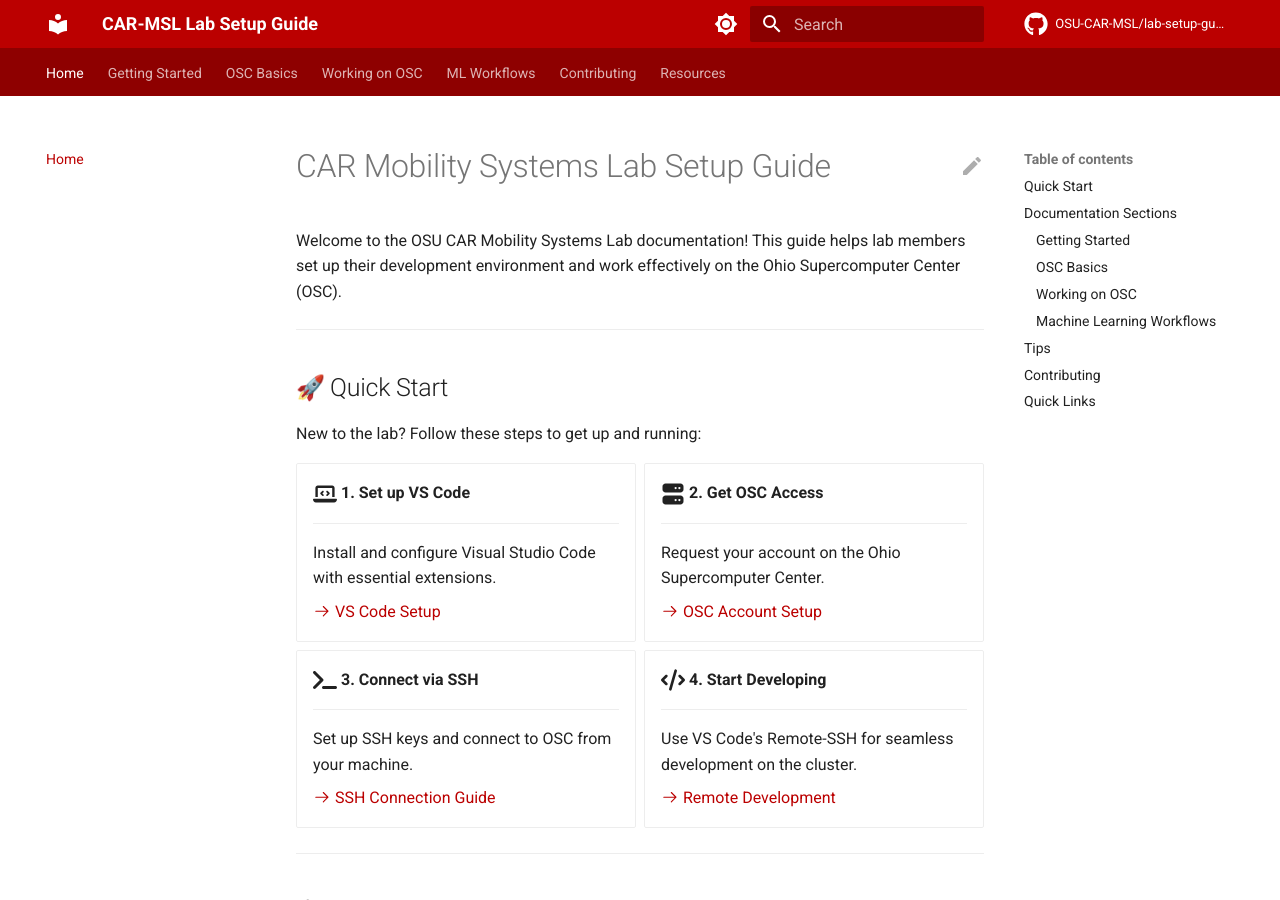
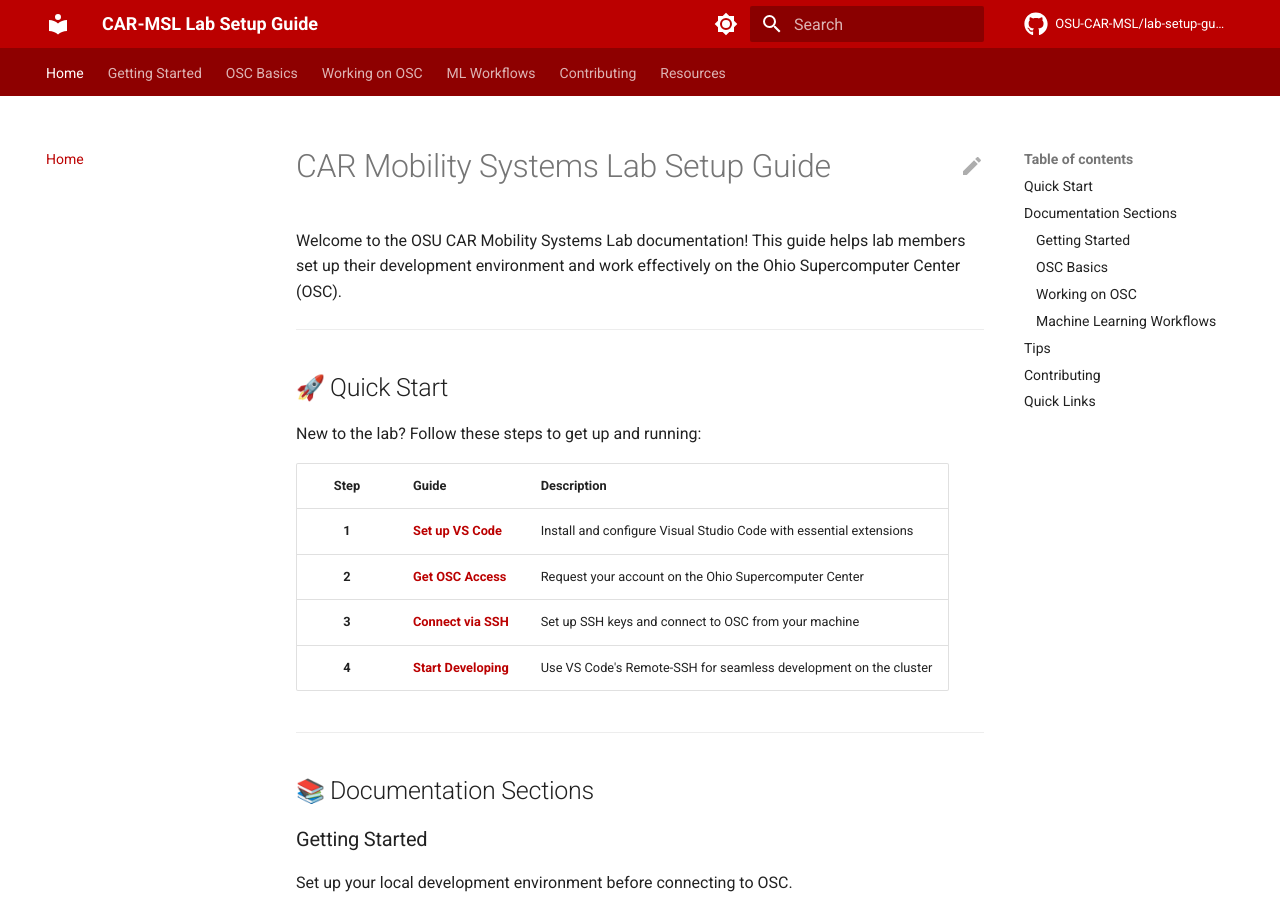
Before and after one commit to OSU-CAR-MSL/lab-setup-guide, an MkDocs documentation site: the page built from docs/index.md, in a window 1280 px wide and 900 px high. Built offline with MkDocs 1.6.1 and Material for MkDocs 9.7.7, drawn with Linux system fonts in a browser that asks for light colours; emoji names are drawn with the system emoji font; comment, search, counter and statistics services are not loaded.

Commit message:
Fix Quick Start section to use standard markdown table
Replace grid cards (requires Material Insiders) with a clean table
layout that works with the free version of Material for MkDocs.

Co-Authored-By: Claude Opus 4.6 <noreply@anthropic.com>

```diff
--- a/docs/index.md
+++ b/docs/index.md
@@ -8,41 +8,12 @@ Welcome to the OSU CAR Mobility Systems Lab documentation! This guide helps lab
 
 New to the lab? Follow these steps to get up and running:
 
-<div class="grid cards" markdown>
-
--   :fontawesome-solid-laptop-code:{ .lg .middle } **1. Set up VS Code**
-
-    ---
-
-    Install and configure Visual Studio Code with essential extensions.
-
-    [:octicons-arrow-right-24: VS Code Setup](vscode-setup.md)
-
--   :fontawesome-solid-server:{ .lg .middle } **2. Get OSC Access**
-
-    ---
-
-    Request your account on the Ohio Supercomputer Center.
-
-    [:octicons-arrow-right-24: OSC Account Setup](osc-account-setup.md)
-
--   :fontawesome-solid-terminal:{ .lg .middle } **3. Connect via SSH**
-
-    ---
-
-    Set up SSH keys and connect to OSC from your machine.
-
-    [:octicons-arrow-right-24: SSH Connection Guide](osc-ssh-connection.md)
-
--   :fontawesome-solid-code:{ .lg .middle } **4. Start Developing**
-
-    ---
-
-    Use VS Code's Remote-SSH for seamless development on the cluster.
-
-    [:octicons-arrow-right-24: Remote Development](osc-remote-development.md)
-
-</div>
+| Step | Guide | Description |
+|:----:|-------|-------------|
+| **1** | **[Set up VS Code](vscode-setup.md)** | Install and configure Visual Studio Code with essential extensions |
+| **2** | **[Get OSC Access](osc-account-setup.md)** | Request your account on the Ohio Supercomputer Center |
+| **3** | **[Connect via SSH](osc-ssh-connection.md)** | Set up SSH keys and connect to OSC from your machine |
+| **4** | **[Start Developing](osc-remote-development.md)** | Use VS Code's Remote-SSH for seamless development on the cluster |
 
 ---
 
```
